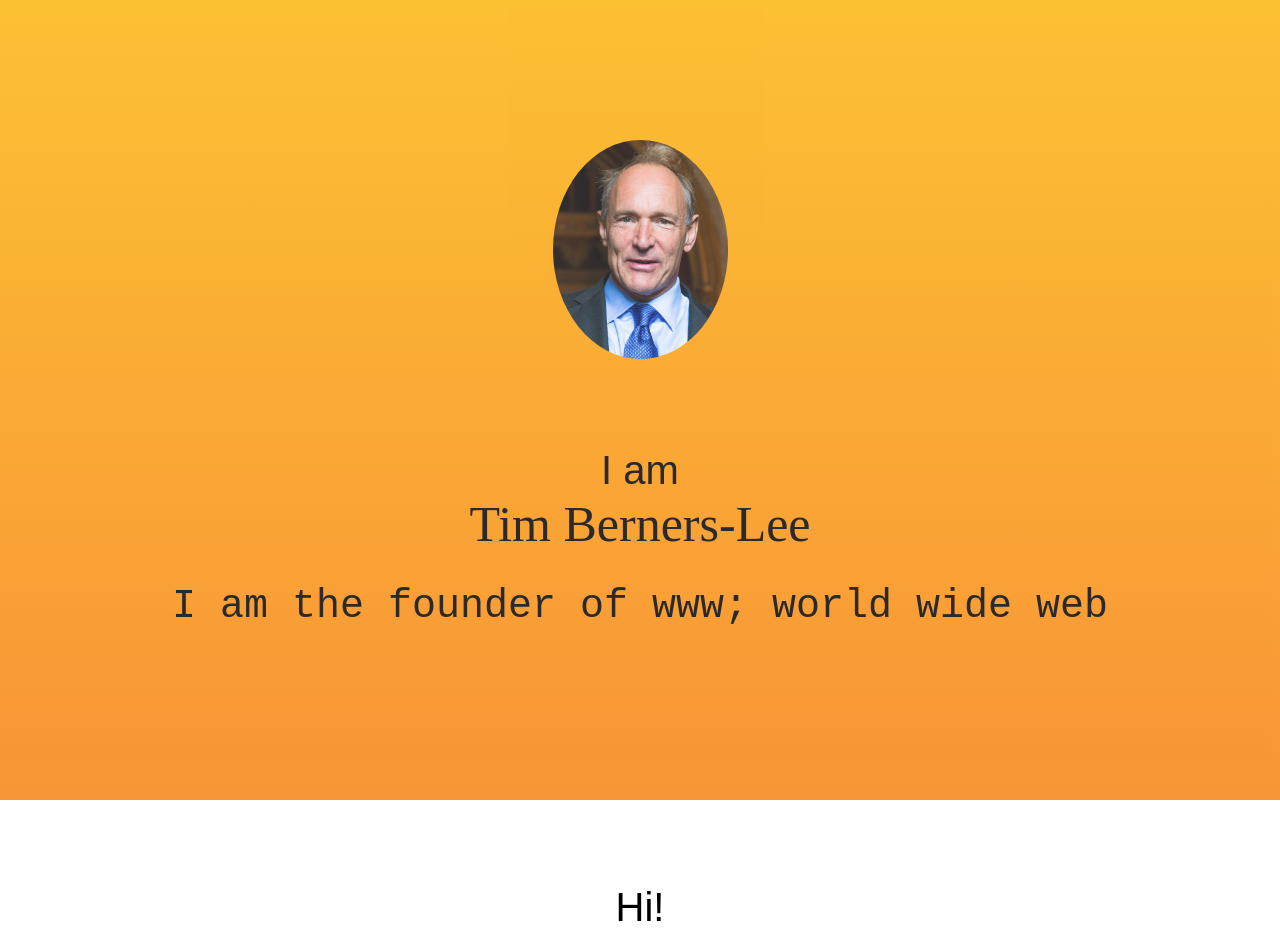
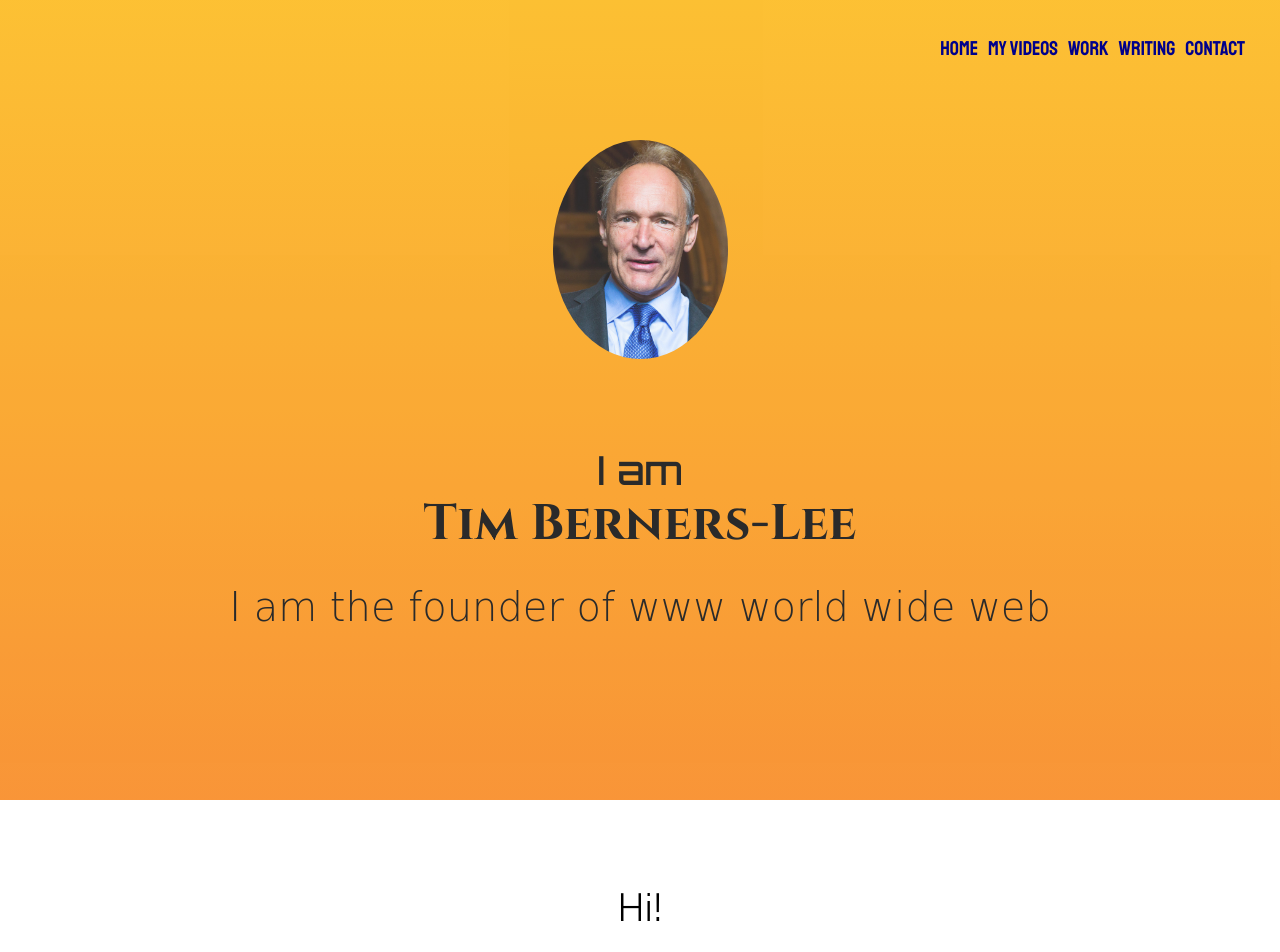
Before and after one commit to ArmanASM/Class-57, a plain HTML site: page index.html in a window 1280 px wide. Shown: the top 952 px of the page. Drawn offline with Linux system fonts and the light colour scheme; a web font is replaced by a local one.

Commit message:
Add files via upload

```diff
--- a/index.html
+++ b/index.html
@@ -6,18 +6,32 @@
     <meta name="viewport" content="width=device-width, initial-scale=1.0">
     <title>Sir Tim Berners Lee</title>
     <link rel="stylesheet" href="style.css">
+<link rel="preconnect" href="https://fonts.gstatic.com" crossorigin>
+<link href="https://fonts.googleapis.com/css2?family=Cinzel:wght@700&family=Orbitron:wght@500&display=swap" rel="stylesheet">
+    <link rel="preconnect" href="https://fonts.googleapis.com">
+<link href="https://fonts.googleapis.com/css2?family=Moon+Dance&display=swap" rel="stylesheet">
+    <link href="https://fonts.googleapis.com/css2?family=Titillium+Web:wght@300&display=swap" rel="stylesheet">
+    <link href="https://fonts.googleapis.com/css2?family=Indie+Flower&display=swap" rel="stylesheet">
+    <link href="https://fonts.googleapis.com/css2?family=Staatliches&display=swap" rel="stylesheet">
 </head>
 
 <body>
+    <ul class="menu">
+    <li class="links">  Home </li>
+        <li class="links"> My Videos </li>
+        <li class="links"> Work </li>
+        <li class="links"> Writing </li>
+        <li class="links"> Contact </li>
+    </ul>
     <section id="welcome">
         <div class="style">
             <img src="Sir_Tim_Berners-Lee_(cropped).jpg" class="square">
             <h1> I am <br> <span id="name">Tim Berners-Lee</span></h1>
-            <h2> I am the founder of www; world wide web</h2>
+            <h2> I am the founder of www world wide web</h2>
         </div>
     </section>
     <section id="bio">
-        <h1> Hi! </h1>
+        <h1 id="hi"> Hi! </h1>
         <div class="line"> </div>
         <p>Sir Tim Berners-Lee invented the World Wide Web in 1989.
             <br>
--- a/style.css
+++ b/style.css
@@ -22,6 +22,7 @@
     display: table;
     height: 100%;
     width: 100%;
+    z-index: 9;
 }
 
 .style {
@@ -33,21 +34,21 @@
 
 h1 {
     font-size: 40px;
-    font-family: sans-serif;
+    font-family: 'Orbitron', sans-serif;
     font-weight: 300;
     line-height: 1.2;
 }
 
 #name {
     font-size: 50px;
-    font-family: serif;
+    font-family: 'Cinzel', serif;
     font-style: bold;
     font-weight: 500;
 }
 
 h2 {
     font-size: 40px;
-    font-family: monospace;
+    font-family: 'Moon Dance', cursive;
     font-weight: 200;
     line-height: 1;
 }
@@ -70,4 +71,37 @@
     margin: 25px auto;
     font-size: 25;
     line-height: 1.3;
+    font-family: 'Indie Flower', cursive;
 }
+
+.menu {
+    list-style: none;
+    font-family: sans-serif;
+    position: absolute;
+    top: 10px;
+    right: 30px;
+    z-index: 10;
+    cursor: pointer;
+}
+
+.links {
+    float: left;
+    color: darkblue;
+    font-size: 20px;
+    font-family: 'Staatliches', cursive;
+    padding-bottom: 10px;
+    padding-left: 5px;
+    padding-right: 5px;
+    padding-top: 10px;
+}
+
+.links:hover {
+    background-color: aqua;
+}
+
+#hi {
+    font-family: 'Titillium Web', sans-serif;
+    font-size: 40px;
+    font-weight: 300;
+    line-height: 1.2;
+}
```
